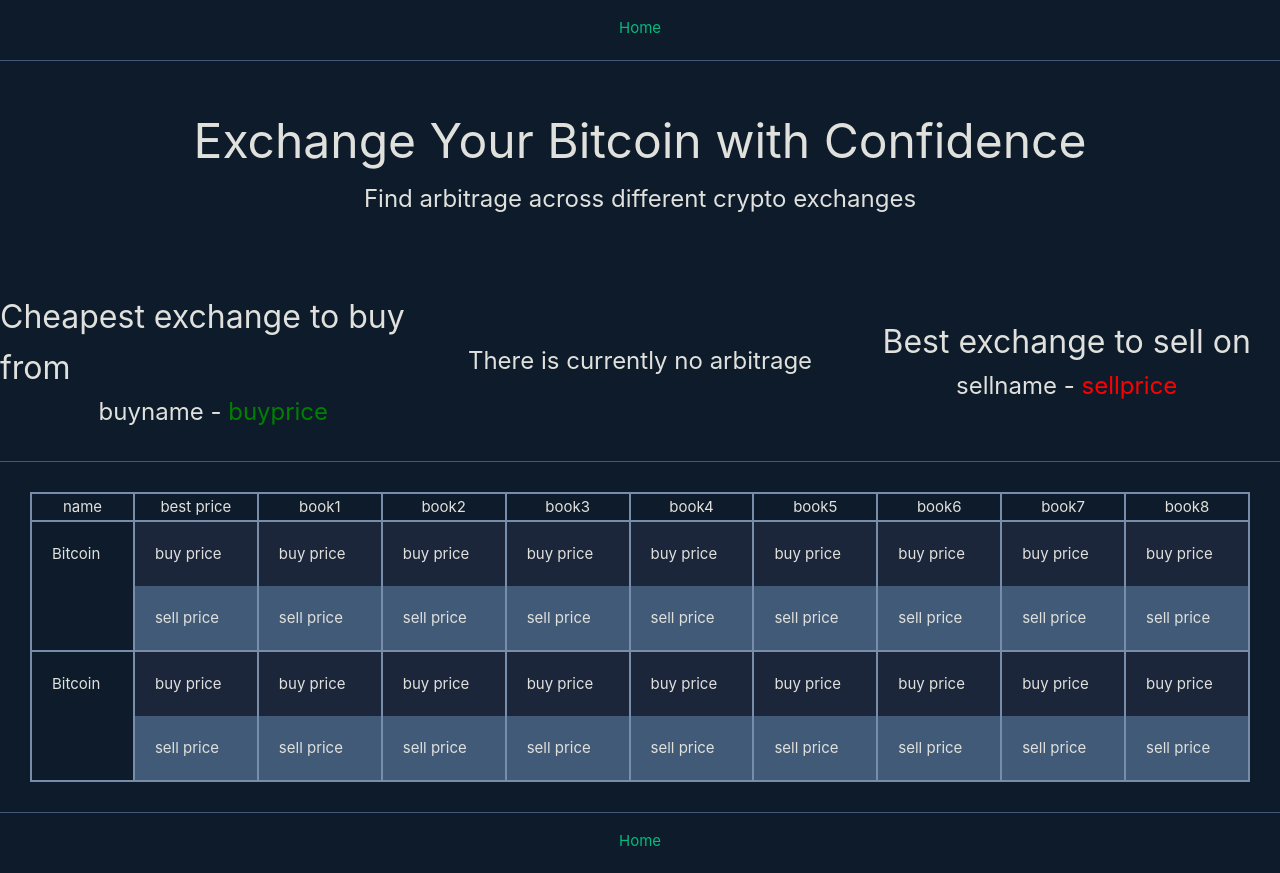
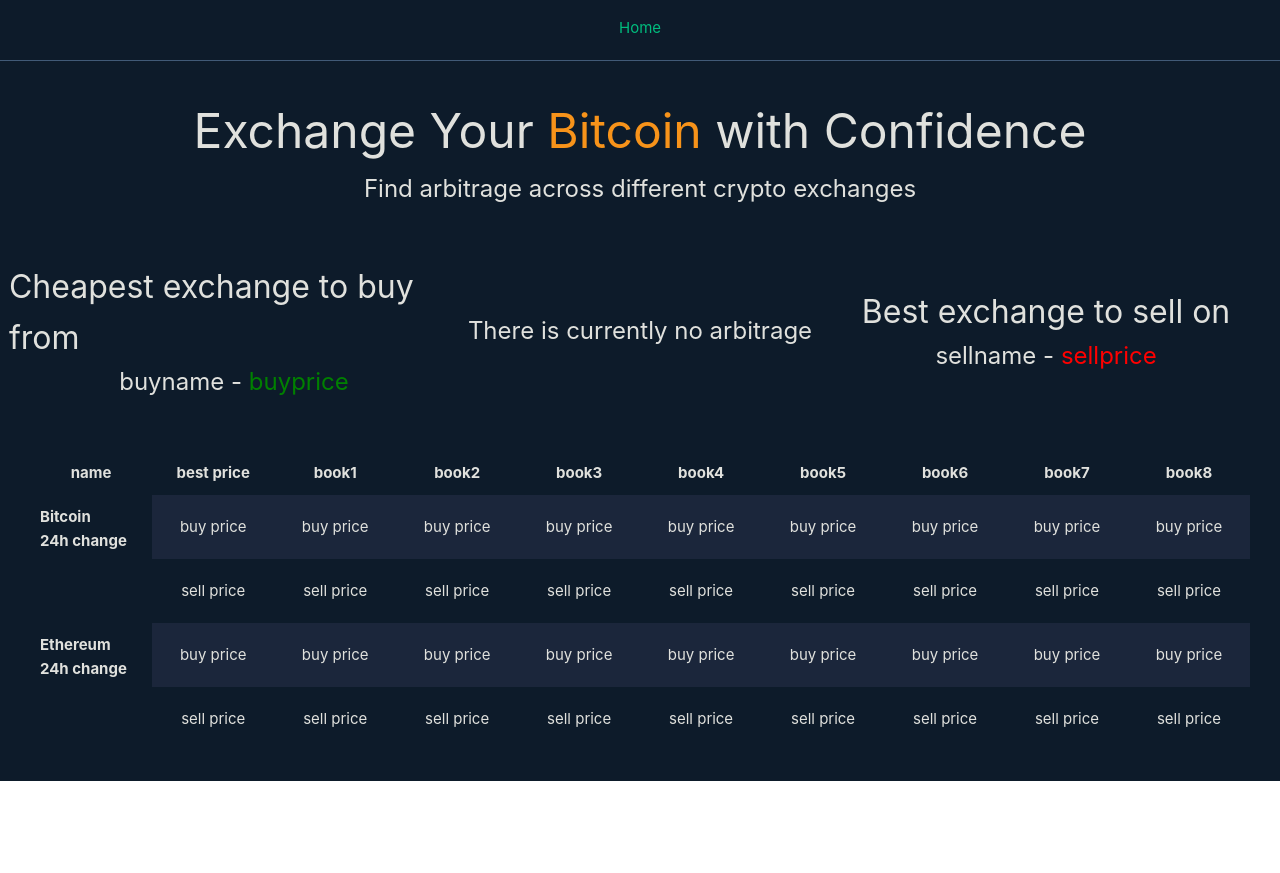
Before and after one commit to Josh-Zak/arbitrage_bot, a Vue app: page / in a window 1280 px wide. After the commit the page ends 800 px from the top, so only its background shows below. Built offline with nearby package versions, Linux system fonts and the light colour scheme.

Commit message:
Continued to improve styles on home page

```diff
--- a/src/App.vue
+++ b/src/App.vue
@@ -11,10 +11,7 @@
   <RouterView />
 
   <div class="footerWrapper">
-    <nav>
-        <RouterLink to="/">Home</RouterLink>
-        <!-- <RouterLink to="/about">About</RouterLink> -->
-      </nav>
+    <!-- maybe back to top button -->
   </div>
 
 </template>
--- a/src/assets/base.css
+++ b/src/assets/base.css
@@ -5,7 +5,7 @@
   --colour3: #415a77;
   --colour4: #778da9;
   --colour5: #e0e1dd;
-
+  --colour-bitcoin: #f7931a;
 }
 
 *,
--- a/src/assets/main.css
+++ b/src/assets/main.css
@@ -5,8 +5,7 @@
   font-weight: normal;
 }
 
-a,
-.green {
+a, .green {
   text-decoration: none;
   color: hsla(160, 100%, 37%, 1);
   transition: 0.4s;
--- a/src/components/BestPrices.vue
+++ b/src/components/BestPrices.vue
@@ -38,15 +38,19 @@
 .bestPricesWrapper{
     display: flex;
     flex-direction: row;
+    justify-content: space-evenly;
 }
 
 .bestBuy, .bestSell, .arbitrage{
     display: flex;
     flex-direction: column;
-    flex: 1;
-    justify-content: center;
     align-items: center;
 }
+
+.bestBuy, .bestSell{
+    width: 450px;
+}
+
 
 h2, h3{
     color: var(--colour5);
--- a/src/components/CryptoTable.vue
+++ b/src/components/CryptoTable.vue
@@ -7,7 +7,7 @@
         </thead>
         <tbody>
             <tr>
-                <td class="name" rowspan="2">Bitcoin</td>
+                <td class="name" rowspan="2">Bitcoin<br>24h change</td>
                 <td>buy price</td>
                 <td>buy price</td>
                 <td>buy price</td>
@@ -30,7 +30,7 @@
                 <td>sell price</td>
             </tr>
             <tr>
-                <td class="name" rowspan="2">Bitcoin</td>
+                <td class="name" rowspan="2">Ethereum<br>24h change</td>
                 <td>buy price</td>
                 <td>buy price</td>
                 <td>buy price</td>
@@ -75,14 +75,17 @@
     padding: 20px;
 }
 
+td:not(.name){
+    text-align: center;
+}
+
 td, th{
-    border-left: solid var(--colour4) 2px;
-    border-right: solid var(--colour4) 2px;
     color: var(--colour5);
 }
 
-thead th{
-    border: solid var(--colour4) 2px;
+thead th, .name{
+    padding: 10px;
+    font-weight: bold;
 }
 
 td:first-of-type {
@@ -94,8 +97,7 @@
 }
 
 tr:nth-child(2n){
-    border-bottom: solid var(--colour4) 2px;
-    background-color: var(--colour3);
+    background-color: var(--colour1);
 }
 
 tr:nth-child(2n+1){
--- a/src/components/Welcome.vue
+++ b/src/components/Welcome.vue
@@ -1,6 +1,6 @@
 <template>
     <div>
-        <h1>Exchange Your Bitcoin with Confidence</h1>
+        <h1>Exchange Your <span id="bitcoinText">Bitcoin</span> with Confidence</h1>
         <h3>Find arbitrage across different crypto exchanges</h3>
     </div>
     <BestPrices />
@@ -22,7 +22,7 @@
 <style scoped>
 div{
     background: var(--colour1);
-    height: 200px;
+    height: 180px;
     width: 100%;
     display: flex;
     flex-direction: column;
@@ -40,4 +40,8 @@
 h3{
     font-size: 24px;
 }
+
+#bitcoinText{
+    color: #f7931a;
+}
 </style>
--- a/src/views/HomeView.vue
+++ b/src/views/HomeView.vue
@@ -1,13 +1,6 @@
 <template>
     <div class="welcomeContainer">
         <Welcome />
-    </div>
-    <div class="exchangeContainer">
-        <!-- <Exchange name="Binance"/>
-        <Exchange name="Kraken"/>
-        <Exchange name="Coinbase"/> -->
-        <!-- <Exchange name="Exchange 4"/>
-        <Exchange name="Exchange 5"/> -->
     </div>
     <div class="tableContainer">
         <CryptoTable />
@@ -16,13 +9,11 @@
 </template>
 
 <script>
-import Exchange from "../components/Exchange.vue"
 import Welcome from "../components/Welcome.vue"
 import CryptoTable from "../components/CryptoTable.vue"
 
 export default {
     components: {
-        Exchange,
         Welcome,
         CryptoTable,
     },
@@ -31,10 +22,6 @@
 
 
 <style scoped>
-.exchangeContainer{
-    display: flex;
-    justify-content: space-evenly;
-}
 
 .tableContainer{
     display: flex;
@@ -42,8 +29,5 @@
     background-color: var(--colour1);
 }
 
-.welcomeContainer, .tableContainer{
-    border-bottom: solid var(--colour3) 1px;
-}
 
 </style>
```
Also changed, not shown: src/components/Exchange(archive).vue (renamed from src/components/Exchange.vue).
